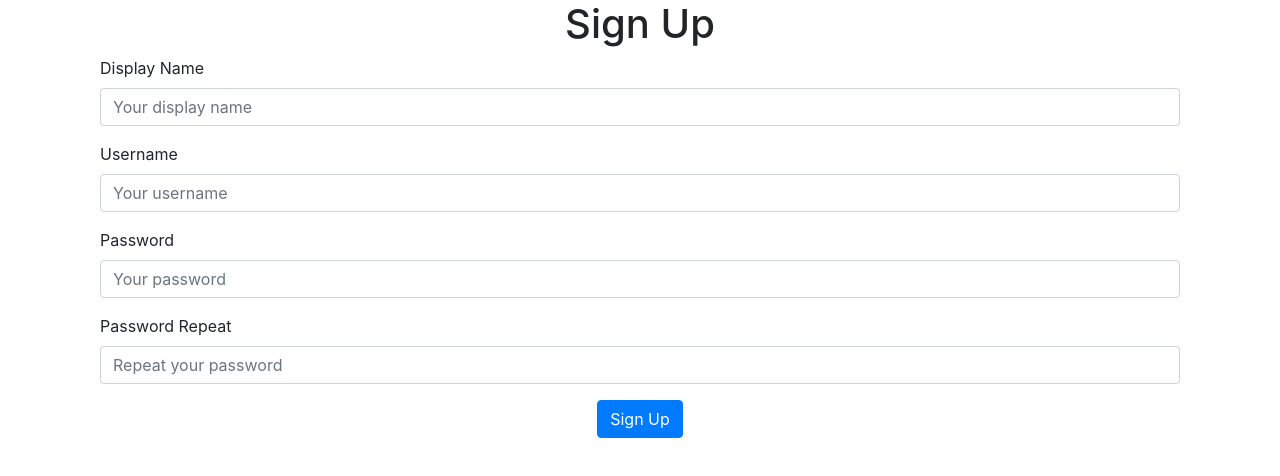
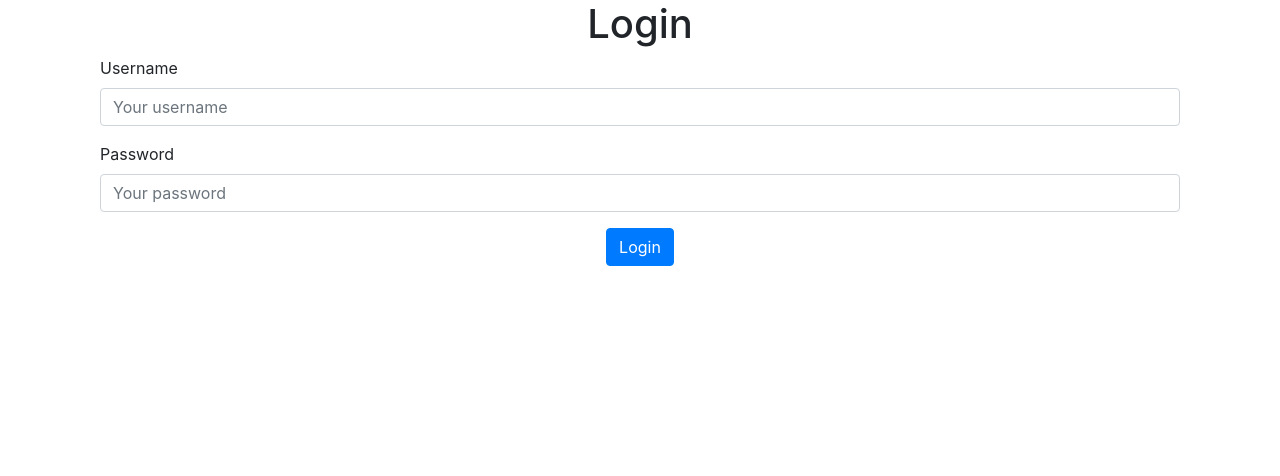
Before and after one commit to TomaEduard/hoaxify-frontend, a React (Create React App) app: page / in a window 1280 px wide. Shown: the top 476 px of the page. Built offline with nearby package versions, Linux system fonts and the light colour scheme.

Commit message:
added loginPage layout + tests

```diff
--- a/src/index.js
+++ b/src/index.js
@@ -4,13 +4,15 @@
 import App from './App';
 import * as serviceWorker from './serviceWorker';
 import { UserSignupPage } from './pages/UserSignupPage';
+import { LoginPage } from './pages/LoginPage';
 import * as apiCalls from './api/apiCalls';
 
 const actions = {
     postSignup: apiCalls.signup
 };
 
-ReactDOM.render(<UserSignupPage actions={actions}/>, document.getElementById('root'));
+// ReactDOM.render(<UserSignupPage actions={actions}/>, document.getElementById('root'));
+ReactDOM.render(<LoginPage/>, document.getElementById('root'));
 
 // If you want your app to work offline and load faster, you can change
 // unregister() to register() below. Note this comes with some pitfalls.
--- /dev/null
+++ b/src/pages/LoginPage.js
@@ -0,0 +1,23 @@
+import React from 'react';
+import Input from '../components/Input';
+
+export class LoginPage extends React.Component {
+  render() {
+    return (
+      <div className="container">
+        <h1 className="text-center">Login</h1>
+        <div className="col-12 mb-3">
+          <Input label="Username" placeholder="Your username" />
+        </div>
+        <div className="col-12 mb-3">
+          <Input label="Password" placeholder="Your password" type="password" />
+        </div>
+        <div className="text-center">
+          <button className="btn btn-primary">Login</button>
+        </div>
+      </div>
+    );
+  }
+}
+
+export default LoginPage;
```
Also changed, not shown: 1 other file (tests, documents, lock files or other folders).
